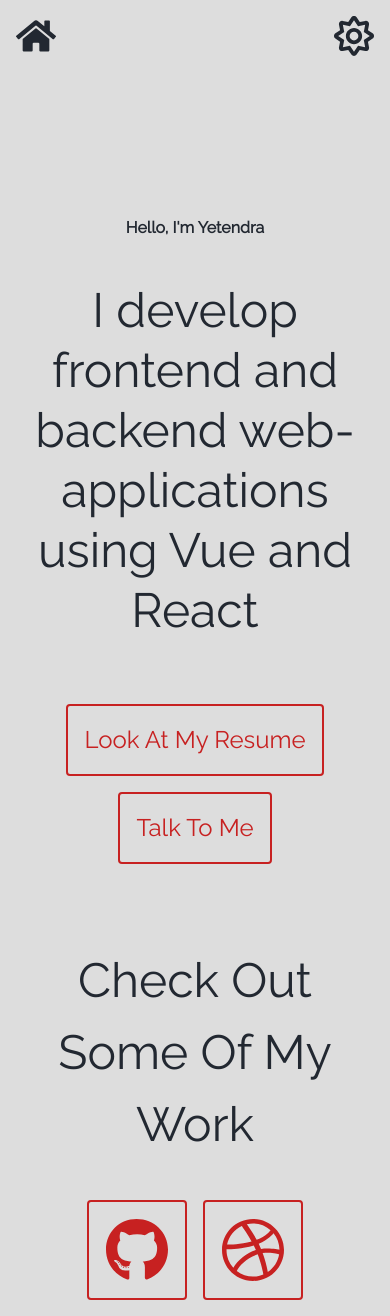
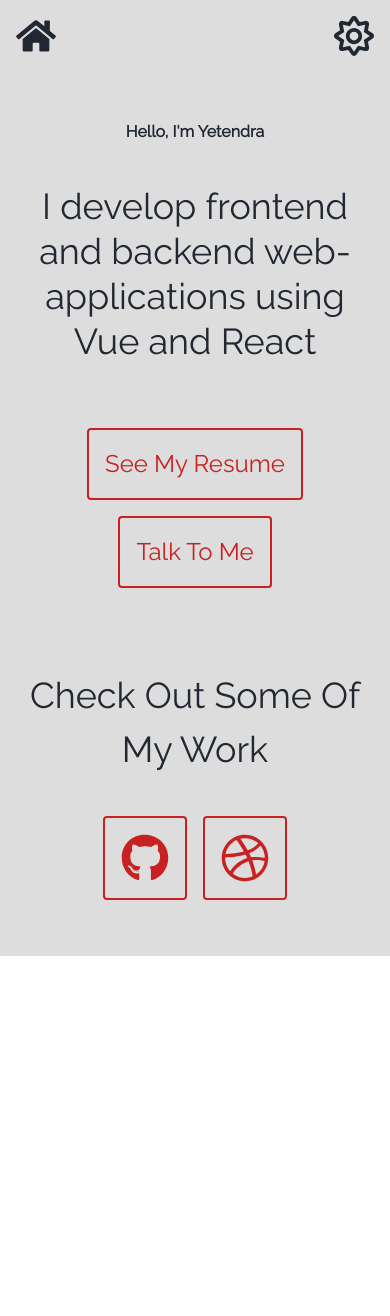
Before and after one commit to yetendra-bhandari/yetendra-bhandari.github.io, a Nuxt app: page / in a window 390 px wide. After the commit the page ends 956 px from the top, so only its background shows below. Built offline with nearby package versions, Linux system fonts and the light colour scheme.

Commit message:
ui fixes

```diff
--- a/package.json
+++ b/package.json
@@ -3,7 +3,7 @@
   "version": "1.0.0",
   "private": true,
   "scripts": {
-    "dev": "nuxt",
+    "dev": "nuxt --hostname '0'",
     "build": "nuxt build",
     "start": "nuxt start",
     "generate": "nuxt generate",
--- a/pages/index.vue
+++ b/pages/index.vue
@@ -1,8 +1,10 @@
 <template>
   <main>
-    <section class="mt-32 flex flex-col justify-center">
-      <h1 class="text-8xl font-bold text-center">Hello, I'm Yetendra</h1>
-      <h2 class="mt-10 text-5xl text-center leading-tight">
+    <section class="mt-8 sm:mt-16 lg:mt-24 flex flex-col justify-center">
+      <h1 class="text-7xl sm:text-8xl font-bold text-center">
+        Hello, I'm Yetendra
+      </h1>
+      <h2 class="mt-10 text-4xl sm:text-5xl text-center leading-tight">
         I develop frontend and backend web-applications using
         <a
           class="hover:underline focus:underline"
@@ -26,7 +28,7 @@
           target="_blank"
           class="p-4 border-2 rounded border-color-2 text-2xl text-text-2 hover:bg-color-2 hover:text-text-3 focus:bg-color-2 focus:text-text-3"
           title="My Resume"
-          >Look At My Resume
+          >See My Resume
         </a>
         <a
           href="mailto:yetendrabhandari@gmail.com"
@@ -38,8 +40,10 @@
       </nav>
     </section>
     <section class="mt-20">
-      <h3 class="text-5xl text-center">Check Out Some Of My Work</h3>
-      <nav class="mt-10 flex flex-wrap justify-center gap-4">
+      <h3 class="text-4xl sm:text-5xl text-center">
+        Check Out Some Of My Work
+      </h3>
+      <nav class="my-10 flex flex-wrap justify-center gap-4">
         <a
           href="https://github.com/yetendra-bhandari"
           target="_blank"
@@ -47,7 +51,7 @@
           title="Github"
         >
           <svg
-            class="h-16 w-16"
+            class="h-12 w-12"
             xmlns="http://www.w3.org/2000/svg"
             viewBox="0 0 496 512"
           >
@@ -64,7 +68,7 @@
           title="Github"
         >
           <svg
-            class="h-16 w-16"
+            class="h-12 w-12"
             xmlns="http://www.w3.org/2000/svg"
             viewBox="0 0 512 512"
           >
```
